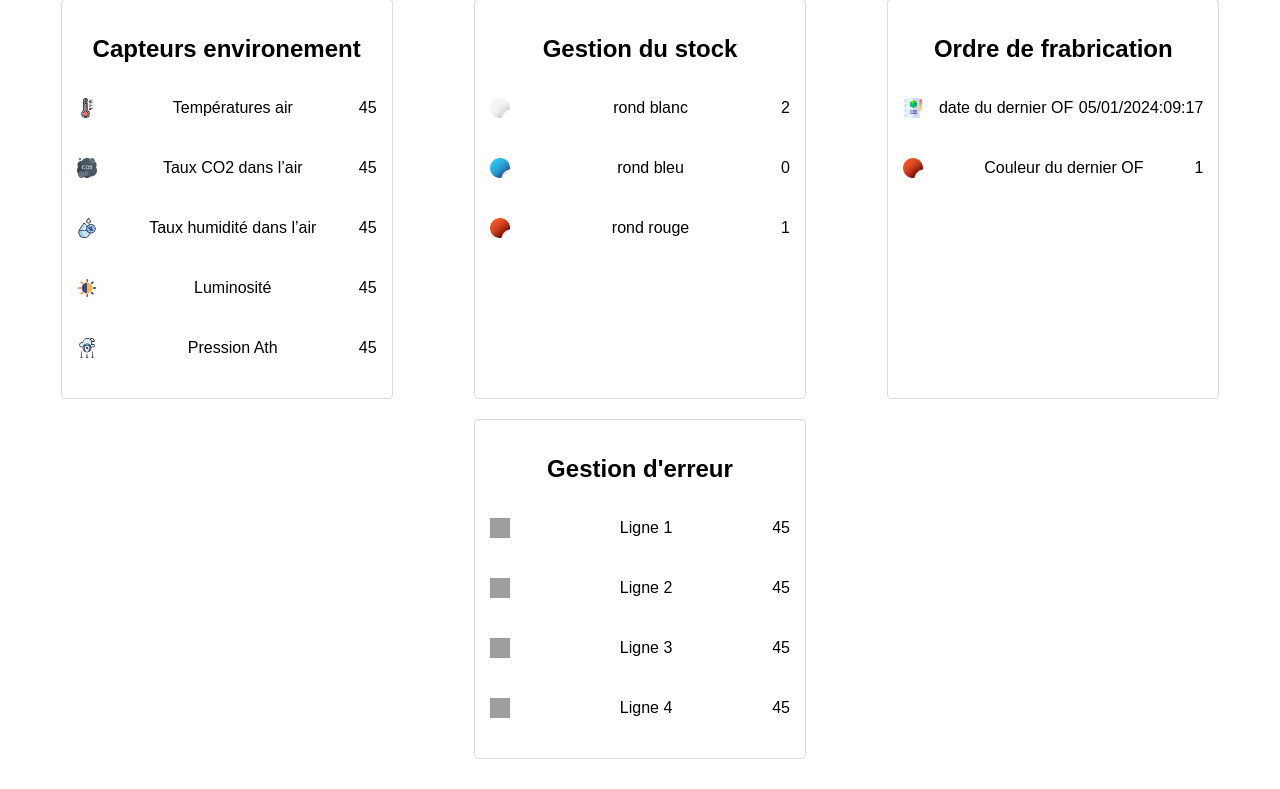
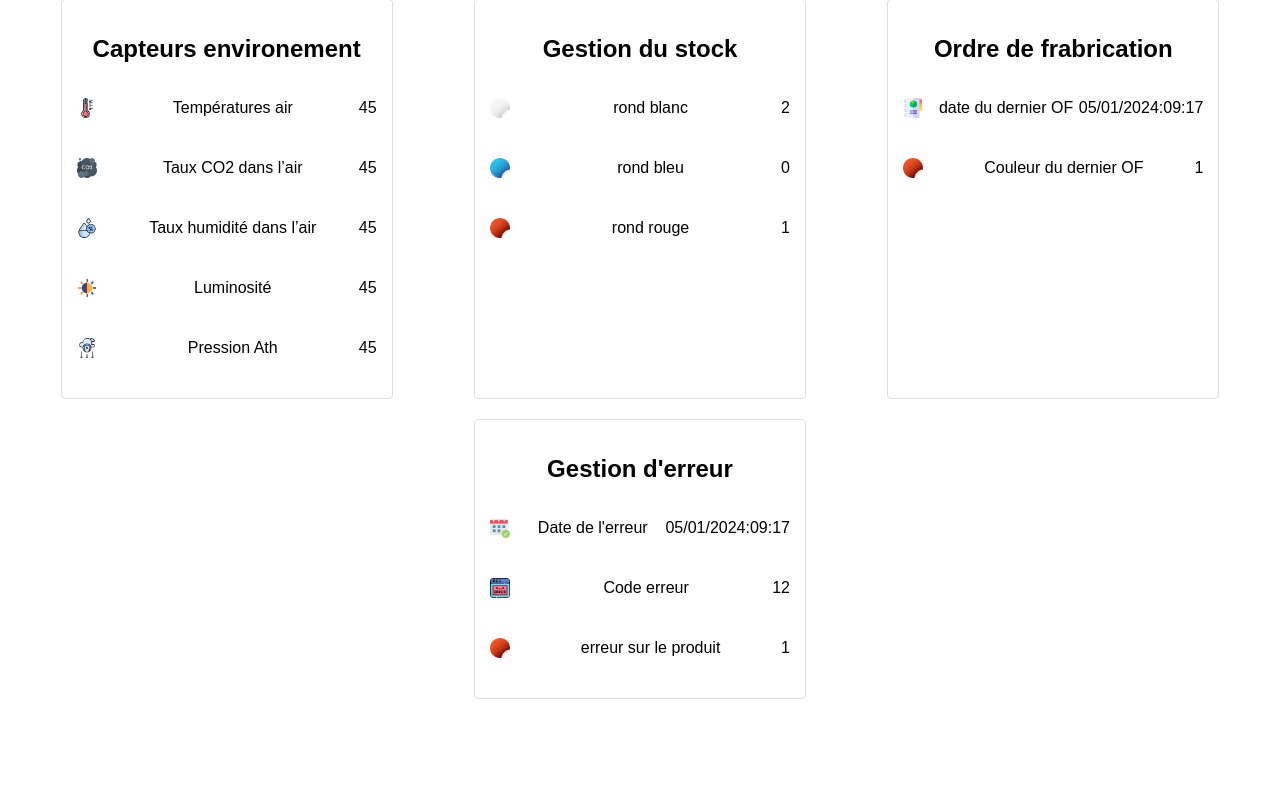
Before and after one commit to eme000/CDA, a Flask app: page /mini_factory__1_/mini_factory__1_production in a window 1280 px wide. Shown: the part 72-861 px from the top of the page. After the commit the page ends 771 px from the top, so only its background shows below. Run offline with Flask 3, Linux system fonts and the light colour scheme; grey boxes are pictures that could not be loaded.

Commit message:
gestion erreur

```diff
--- a/02_Client_leger/WEB_FLASK/app/templates/mini_factory_1.html
+++ b/02_Client_leger/WEB_FLASK/app/templates/mini_factory_1.html
@@ -50,7 +50,7 @@
 
     <section>
         <div class="column">
-            <a href="http://127.0.0.1:5000/mini_factory__1_" title="Information de production">
+            <a href="http://127.0.0.1:5000/mini_factory__1_/mini_factory__1_production" title="Information de production">
                 <p>Information de production par ilot
                 </p>
                 <img src="{{url_for('static', filename='logo_production.png')}}" alt="Information de production">
--- a/02_Client_leger/WEB_FLASK/app/templates/mini_factory_1_production.html
+++ b/02_Client_leger/WEB_FLASK/app/templates/mini_factory_1_production.html
@@ -1,5 +1,5 @@
 <!DOCTYPE html>
-<html lang="en">
+<html lang="fr">
 <head>
     <meta charset="UTF-8">
     <meta http-equiv="X-UA-Compatible" content="IE=edge">
@@ -117,25 +117,21 @@
         <div class="info-block" onclick="goInfoPage('http://0.0.0.0/info4')">
             <h2>Gestion d'erreur</h2>
             <div class="info-row">
-                <img src="info-icon.png" alt="Icon">
-                <p>Ligne 1</p>
-                <span>45</span>
+                <img src="{{url_for('static', filename='date.png')}}" alt="date">
+                <p>Date de l'erreur</p>
+                <span>05/01/2024:09:17</span>
             </div>
             <div class="info-row">
-                <img src="info-icon.png" alt="Icon">
-                <p>Ligne 2</p>
-                <span>45</span>
+                <img src="{{url_for('static', filename='erreur.png')}}" alt="Icon">
+                <p>Code erreur</p>
+                <span>12</span>
             </div>
             <div class="info-row">
-                <img src="info-icon.png" alt="Icon">
-                <p>Ligne 3</p>
-                <span>45</span>
+                <img src="{{url_for('static', filename='rond_rouge.png')}}" alt="rouge">
+                <p>erreur sur le produit</p>
+                <span>1</span>
             </div>
-            <div class="info-row">
-                <img src="info-icon.png" alt="Icon">
-                <p>Ligne 4</p>
-                <span>45</span>
-            </div>
+
         </div>
 
         <!-- Ajouter davantage de blocs d'informations si nécessaire -->
@@ -145,7 +141,7 @@
     <script>
         function goHome() {
             // Rediriger vers l'IP principale (0.0.0.0)
-            window.location.href = "http://0.0.0.0";
+            window.location.href = "http://127.0.0.1:5000";
         }
 
         function goLogin() {
```
